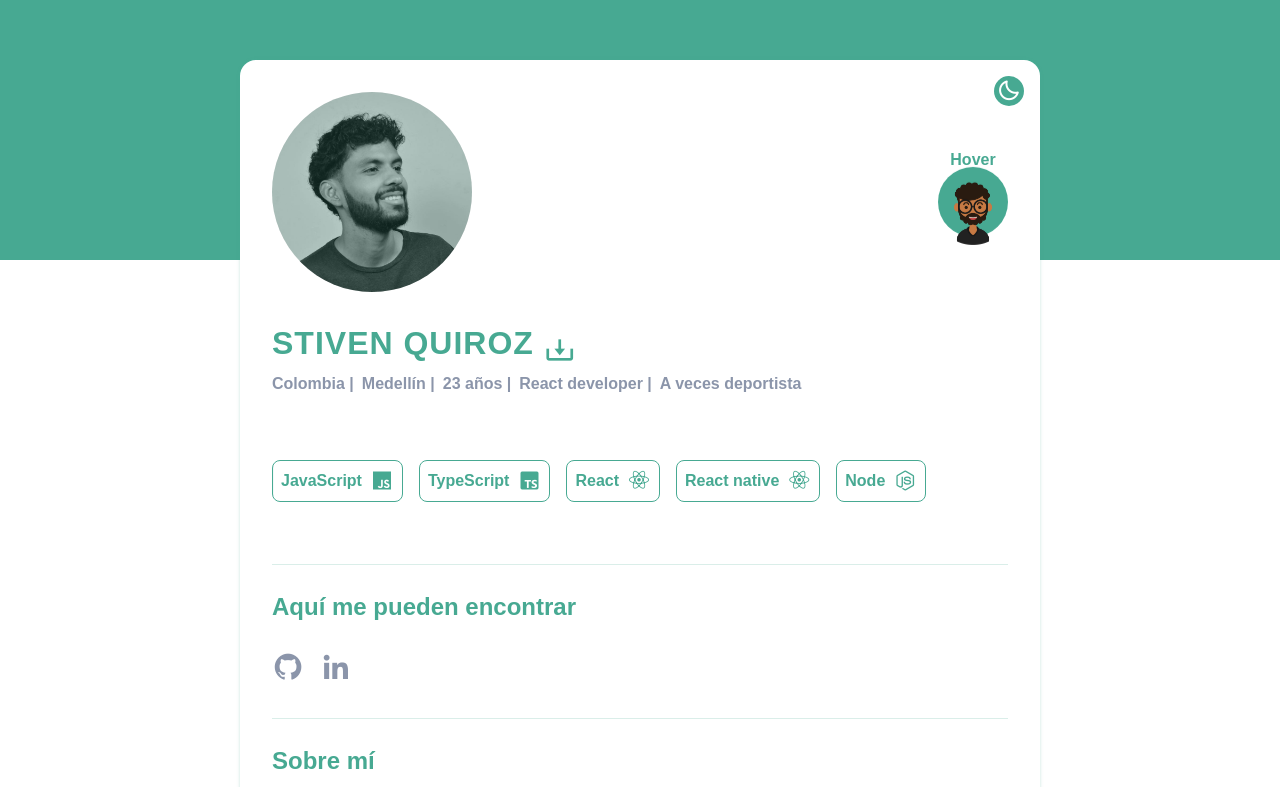
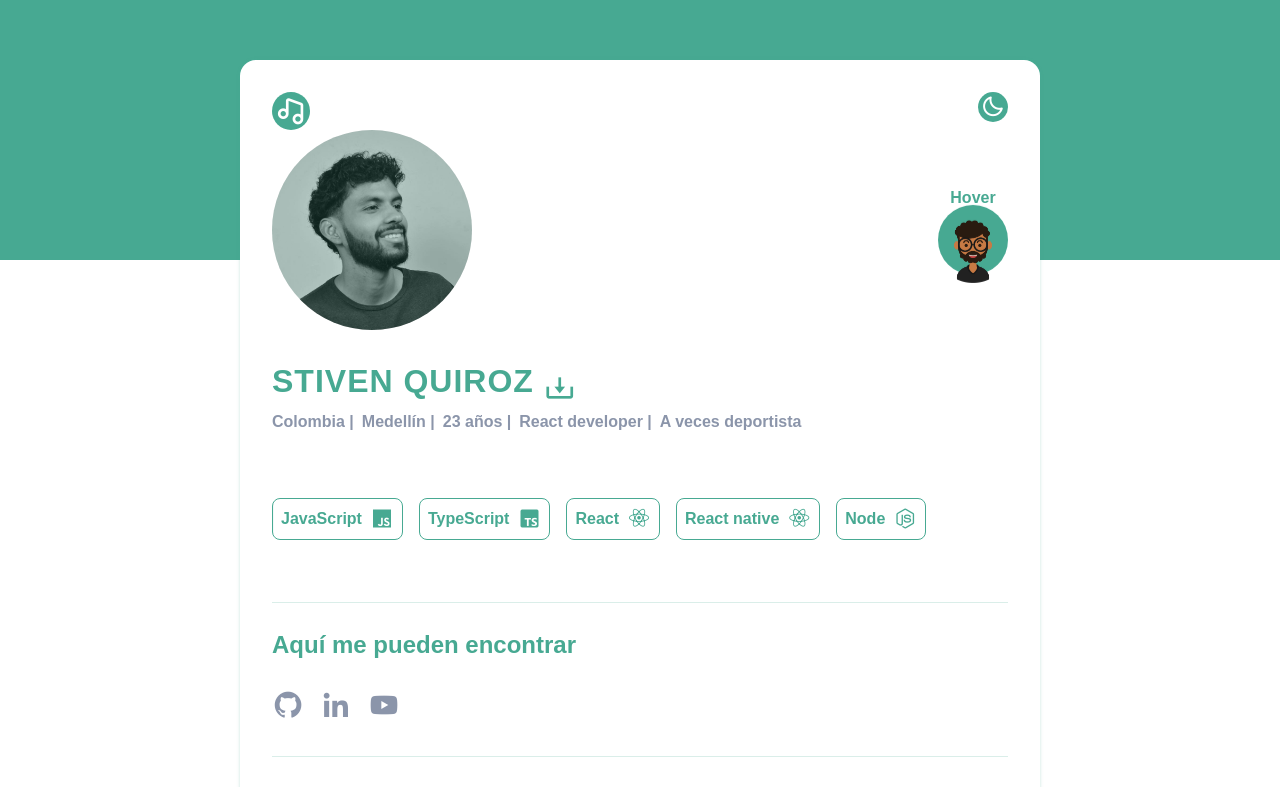
Before and after one commit to bsquiroz/portfolio2023, a React (Vite) app: page / in a window 1280 px wide. Shown: the part 140-927 px from the top of the page. Built offline with nearby package versions, Linux system fonts and the light colour scheme.

Commit message:
add section music add the portfolio

```diff
--- a/src/App.jsx
+++ b/src/App.jsx
@@ -1,8 +1,8 @@
 import { About } from "./components/about";
-import { ChangeTheme } from "./components/changeTheme";
 import { Container } from "./components/container";
 import { Games } from "./components/games";
 import { Header } from "./components/header";
+import { HeaderTop } from "./components/headerTop";
 import { Hero } from "./components/hero";
 import { Jobs } from "./components/jobs";
 import { Social } from "./components/social";
@@ -14,7 +14,7 @@ export const App = () => {
 		<>
 			<Hero />
 			<Container>
-                <ChangeTheme />
+				<HeaderTop />
 				<Header />
 				<Social />
 				<About />
--- a/src/components/about/index.jsx
+++ b/src/components/about/index.jsx
@@ -21,7 +21,7 @@ export const About = () => {
 					href="https://coverletterme.netlify.app"
 					target="_blank"
 				>
-					<i class="bx bxs-pencil"></i>
+					<i className="bx bxs-pencil"></i>
 					<span>Aquí me presento un poco mejor 🙊</span>
 				</a>
 			</div>
--- a/src/components/changeTheme/styles.css
+++ /dev/null
@@ -1,15 +0,0 @@
-.iconTheme {
-    display: inline-block;
-    position: absolute;
-    right: 1rem;
-    top: 1rem;
-}
-
-.iconTheme .bx {
-    font-size: 1.5rem;
-    cursor: pointer;
-    background-color: var(--color-primary);
-    border-radius: 50%;
-    padding: 0.2rem;
-    color: var(--bg);
-}
--- /dev/null
+++ b/src/components/headerTop/components/changeTheme/styles.css
@@ -0,0 +1,8 @@
+.iconTheme .bx {
+	font-size: 1.5rem;
+	cursor: pointer;
+	background-color: var(--color-primary);
+	border-radius: 50%;
+	padding: 0.2rem;
+	color: var(--bg);
+}
--- /dev/null
+++ b/src/components/headerTop/components/musicBs/index.jsx
@@ -0,0 +1,14 @@
+import "./styles.css";
+
+export const MusicBs = () => {
+	return (
+		<a
+			className="iconMusic"
+			href="https://bspotify.vercel.app/"
+			target="_blank"
+			rel="noreferrer"
+		>
+			<i className="bx bx-tada-hover bx-music"></i>
+		</a>
+	);
+};
--- /dev/null
+++ b/src/components/headerTop/components/musicBs/styles.css
@@ -0,0 +1,10 @@
+.iconMusic {
+	font-size: 2rem;
+	cursor: pointer;
+	background-color: var(--color-primary);
+	border-radius: 50%;
+	padding: 0.2rem;
+	color: var(--bg);
+	display: grid;
+	place-items: center;
+}
--- /dev/null
+++ b/src/components/headerTop/index.jsx
@@ -0,0 +1,12 @@
+import "./styles.css";
+import { ChangeTheme } from "./components/changeTheme";
+import { MusicBs } from "./components/musicBs";
+
+export const HeaderTop = () => {
+	return (
+		<div className="headerTop">
+			<ChangeTheme />
+			<MusicBs />
+		</div>
+	);
+};
--- /dev/null
+++ b/src/components/headerTop/styles.css
@@ -0,0 +1,5 @@
+.headerTop {
+	display: flex;
+	flex-direction: row-reverse;
+	justify-content: space-between;
+}
--- a/src/components/jobs/components/works/index.jsx
+++ b/src/components/jobs/components/works/index.jsx
@@ -44,8 +44,8 @@ const data = [
 export const Works = () => {
 	return (
 		<>
-			<i class="bx bx-left-arrow-alt prevButton"></i>
-			<i class="bx bx-right-arrow-alt nextButton"></i>
+			<i className="bx bx-left-arrow-alt prevButton"></i>
+			<i className="bx bx-right-arrow-alt nextButton"></i>
 			<Swiper
 				breakpoints={{
 					400: {
--- a/src/components/social/index.jsx
+++ b/src/components/social/index.jsx
@@ -26,6 +26,15 @@ export const Social = () => {
 							<i className="bx bx-tada-hover bxl-linkedin"></i>
 						</a>
 					</li>
+					<li>
+						<a
+							href="https://www.youtube.com/channel/UCFjCKMkah0p-5790yE8Cz6Q"
+							target="_blank"
+							rel="noreferrer"
+						>
+							<i className="bx bx-tada-hover bxl-youtube"></i>
+						</a>
+					</li>
 				</ul>
 			</div>
 			<Separator />
```
Also changed, not shown: src/components/headerTop/components/changeTheme/index.jsx (renamed from src/components/changeTheme/index.jsx). Lines whose indentation alone changed are shown as unchanged.
